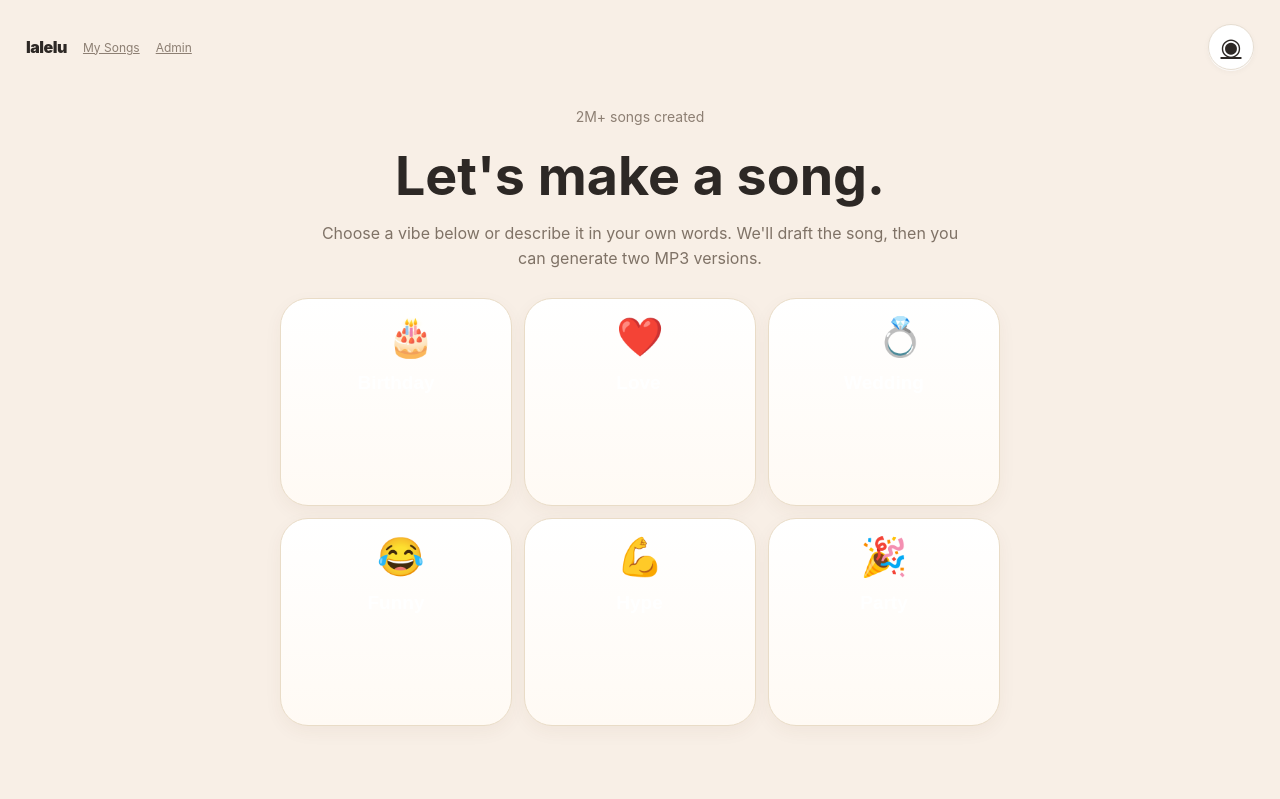
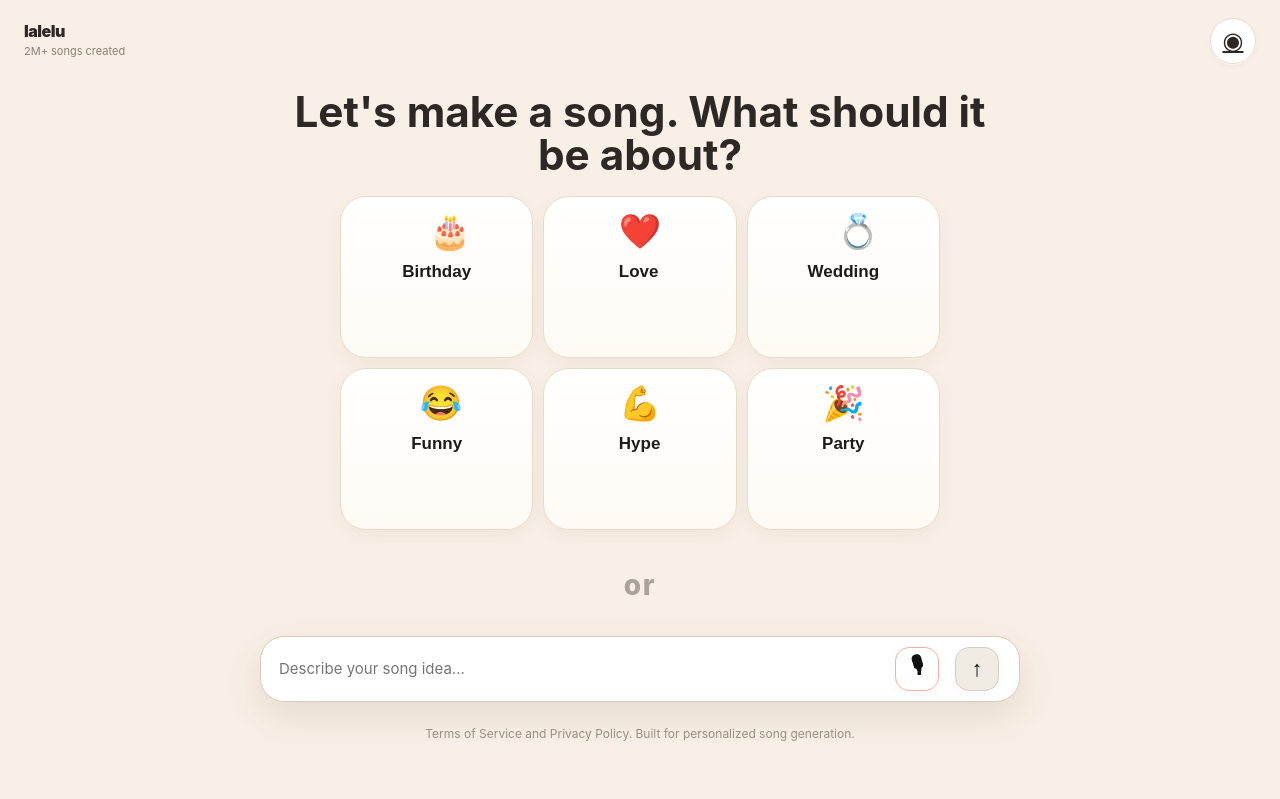
Before and after one commit to Pevznergo/lalalu, a Next.js app: page / in a window 1280 px wide. Shown: the top 799 px of the page. Built offline with nearby package versions, Linux system fonts and the light colour scheme.

Commit message:
style(design): compress lalelu hero and wire prompt buttons

```diff
--- a/app/page.tsx
+++ b/app/page.tsx
@@ -1,73 +1,71 @@
+"use client";
+
 import Link from "next/link";
+import { useRef, useState } from "react";
+
+const quickPrompts = [
+  { emoji: "🎂", label: "Birthday" },
+  { emoji: "❤️", label: "Love" },
+  { emoji: "💍", label: "Wedding" },
+  { emoji: "😂", label: "Funny" },
+  { emoji: "💪", label: "Hype" },
+  { emoji: "🎉", label: "Party" }
+];
 
 export default function HomePage() {
+  const formRef = useRef<HTMLFormElement>(null);
+  const [story, setStory] = useState("");
+
+  function submitStory(nextStory: string) {
+    setStory(nextStory);
+    requestAnimationFrame(() => {
+      formRef.current?.requestSubmit();
+    });
+  }
+
   return (
     <main className="page">
       <header className="topbar">
-        <div className="brand">lalelu</div>
-        <nav className="nav">
-          <Link href="/my-songs">My Songs</Link>
-          <Link href="/admin">Admin</Link>
-        </nav>
+        <div className="brand-wrap">
+          <div className="brand">lalelu</div>
+          <p className="brand-subtitle">2M+ songs created</p>
+        </div>
         <Link className="profile-button" href="/my-songs" aria-label="Account">
           <span className="profile-icon">◉</span>
         </Link>
       </header>
 
       <section className="hero hero-center">
-        <p className="muted hero-kicker">2M+ songs created</p>
-        <h1>Let&apos;s make a song.</h1>
-        <p className="hero-subtitle">
-          Choose a vibe below or describe it in your own words. We&apos;ll draft
-          the song, then you can generate two MP3 versions.
-        </p>
+        <div className="hero-copy">
+          <h1>Let&apos;s make a song. What should it be about?</h1>
+        </div>
 
-        <div className="starter-grid">
-          <button className="starter-card" type="button">
-            <span className="starter-emoji" aria-hidden="true">
-              🎂
-            </span>
-            <strong>Birthday</strong>
-          </button>
-          <button className="starter-card" type="button">
-            <span className="starter-emoji" aria-hidden="true">
-              ❤️
-            </span>
-            <strong>Love</strong>
-          </button>
-          <button className="starter-card" type="button">
-            <span className="starter-emoji" aria-hidden="true">
-              💍
-            </span>
-            <strong>Wedding</strong>
-          </button>
-          <button className="starter-card" type="button">
-            <span className="starter-emoji" aria-hidden="true">
-              😂
-            </span>
-            <strong>Funny</strong>
-          </button>
-          <button className="starter-card" type="button">
-            <span className="starter-emoji" aria-hidden="true">
-              💪
-            </span>
-            <strong>Hype</strong>
-          </button>
-          <button className="starter-card" type="button">
-            <span className="starter-emoji" aria-hidden="true">
-              🎉
-            </span>
-            <strong>Party</strong>
-          </button>
+        <div className="starter-grid" aria-label="Song ideas">
+          {quickPrompts.map(({ emoji, label }) => (
+            <button
+              key={label}
+              className="starter-card"
+              type="button"
+              onClick={() => submitStory(label)}
+            >
+              <span className="starter-emoji" aria-hidden="true">
+                {emoji}
+              </span>
+              <strong>{label}</strong>
+            </button>
+          ))}
         </div>
 
         <p className="hero-divider">or</p>
 
-        <form className="input-shell" action="/api/drafts" method="post">
+        <form ref={formRef} className="input-shell" action="/api/drafts" method="post">
           <input
             name="story"
-            placeholder="Describe the song idea..."
-            aria-label="Describe the song idea"
+            value={story}
+            onChange={(event) => setStory(event.target.value)}
+            placeholder="Describe your song idea..."
+            aria-label="Describe your song idea"
+            autoComplete="off"
             required
           />
           <button className="mic-button" type="button" aria-label="Record voice note">
@@ -79,8 +77,7 @@ export default function HomePage() {
         </form>
 
         <p className="hero-footer">
-          Terms of Service and Privacy Policy. Built for personalized song
-          generation.
+          Terms of Service and Privacy Policy. Built for personalized song generation.
         </p>
       </section>
     </main>
--- a/app/styles.css
+++ b/app/styles.css
@@ -29,7 +29,7 @@ a {
   width: 100%;
   margin: 0 auto;
   min-height: 100vh;
-  padding: 20px 24px 32px;
+  padding: 14px 22px 24px;
   background: var(--bg);
 }
 
@@ -38,13 +38,24 @@ a {
   align-items: center;
   justify-content: space-between;
   gap: 16px;
-  padding: 4px 2px 14px;
+  padding: 4px 2px 10px;
+}
+
+.brand-wrap {
+  display: grid;
+  gap: 2px;
 }
 
 .brand {
   font-size: 16px;
   font-weight: 900;
   letter-spacing: -.03em;
+}
+
+.brand-subtitle {
+  margin: 0;
+  font-size: 11px;
+  color: var(--muted);
 }
 
 .nav {
@@ -75,8 +86,8 @@ a {
 .hero {
   display: grid;
   place-items: center;
-  gap: 14px;
-  padding-top: 22px;
+  gap: 10px;
+  padding-top: 12px;
   text-align: center;
 }
 
@@ -87,9 +98,9 @@ a {
 
 h1 {
   max-width: 700px;
-  font-size: clamp(30px, 4.2vw, 60px);
-  line-height: .95;
-  margin: 8px 0 6px;
+  font-size: clamp(26px, 3.3vw, 46px);
+  line-height: 1.02;
+  margin: 4px 0 2px;
   letter-spacing: 0;
 }
 
@@ -114,7 +125,7 @@ p {
 .hero-subtitle {
   max-width: 640px;
   margin: 0;
-  font-size: 16px;
+  font-size: 15px;
   color: #7f7266;
 }
 
@@ -126,20 +137,20 @@ p {
 .starter-grid {
   display: grid;
   grid-template-columns: repeat(3, minmax(0, 1fr));
-  gap: 12px;
-  width: min(720px, 100%);
-  margin: 14px auto 0;
+  gap: 10px;
+  width: min(600px, 100%);
+  margin: 8px auto 0;
 }
 
 .starter-card {
   display: grid;
   align-content: start;
   justify-items: start;
-  gap: 14px;
-  min-height: 208px;
-  padding: 16px;
+  gap: 12px;
+  min-height: 162px;
+  padding: 14px;
   border: 1px solid #e9dcc7;
-  border-radius: 28px;
+  border-radius: 26px;
   background: linear-gradient(180deg, #fff 0%, #fffaf4 100%);
   box-shadow: 0 6px 18px rgba(94, 67, 42, .05);
   text-align: left;
@@ -151,33 +162,34 @@ p {
 .starter-emoji {
   align-self: end;
   margin-left: auto;
-  font-size: 38px;
+  font-size: 34px;
 }
 
 .starter-card strong {
   margin-top: auto;
-  font-size: 19px;
+  font-size: 17px;
   line-height: 1.02;
+  color: #1e1c1a;
 }
 
 .hero-divider {
-  margin: 42px 0 0;
+  margin: 24px 0 0;
   color: #ada19a;
-  font-size: 34px;
+  font-size: 28px;
   font-weight: 800;
   letter-spacing: .06em;
 }
 
 .input-shell {
   display: grid;
-  grid-template-columns: 1fr 58px 58px;
+  grid-template-columns: 1fr 52px 52px;
   gap: 8px;
   align-items: center;
   width: min(760px, 100%);
-  margin: 32px auto 0;
-  padding: 12px 14px;
+  margin: 18px auto 0;
+  padding: 10px 12px;
   border: 1px solid #d9cbbb;
-  border-radius: 26px;
+  border-radius: 24px;
   background: #fff;
   box-shadow: 0 14px 36px rgba(102, 74, 42, .12);
 }
@@ -185,8 +197,8 @@ p {
 .input-shell input {
   min-width: 0;
   border: 0;
-  padding: 8px 8px 8px 6px;
-  font-size: 16px;
+  padding: 6px 8px 6px 6px;
+  font-size: 15px;
   outline: none;
   background: transparent;
 }
@@ -195,13 +207,13 @@ p {
 .send-button {
   display: grid;
   place-items: center;
-  width: 48px;
-  height: 48px;
+  width: 44px;
+  height: 44px;
   border: 1px solid #f1b0a5;
   border-radius: 14px;
   background: #fff;
   color: var(--accent);
-  font-size: 24px;
+  font-size: 22px;
   cursor: pointer;
   box-shadow: 0 1px 0 rgba(255, 255, 255, .85), 0 4px 10px rgba(0, 0, 0, .04);
   transition: transform 160ms ease, box-shadow 160ms ease, background-color 160ms ease, border-color 160ms ease;
@@ -256,10 +268,15 @@ button:focus-visible,
   border-color: #c7c0b9;
 }
 
+.mic-button span,
+.send-button {
+  color: #111;
+}
+
 .hero-footer {
-  margin: 26px 0 0;
+  margin: 14px 0 0;
   color: #9b8f83;
-  font-size: 13px;
+  font-size: 12px;
   line-height: 1.4;
 }
 
@@ -357,12 +374,12 @@ pre {
   }
 
   .input-shell {
-    grid-template-columns: 1fr 50px 50px;
+    grid-template-columns: 1fr 46px 46px;
     width: 100%;
   }
 
   .starter-card {
-    min-height: 170px;
+    min-height: 150px;
   }
 
   .hero-subtitle {
```
Also changed, not shown: 1 other file (tests, documents, lock files or other folders).
